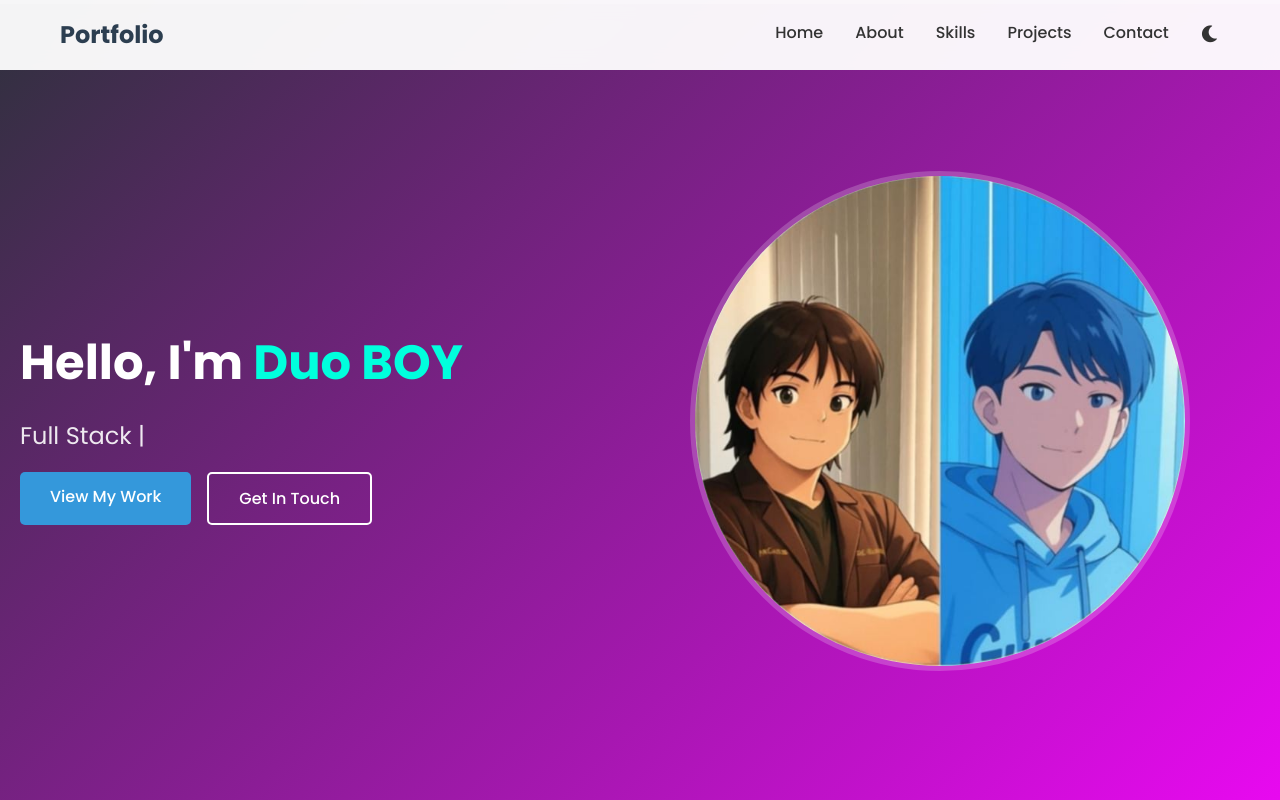
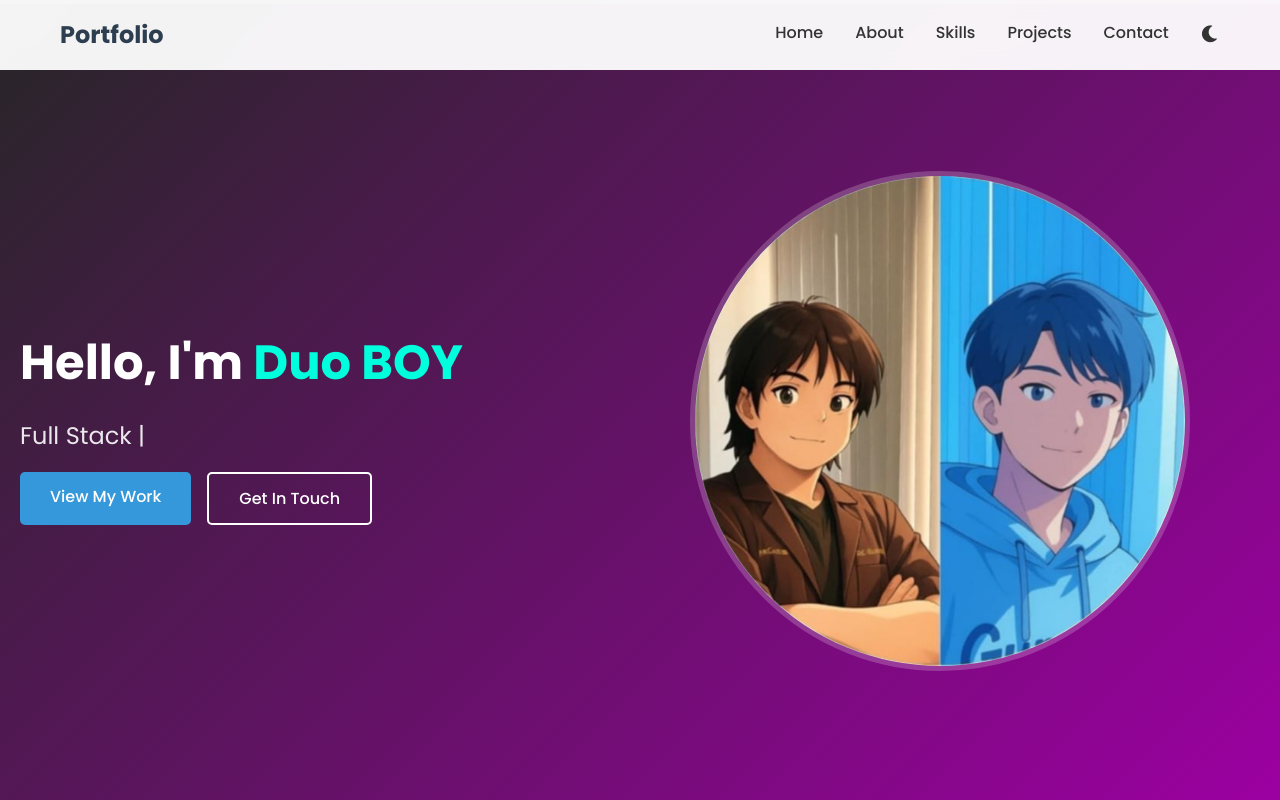
Before and after one commit to Nattasith0/portfolio-website-collaborations, a plain HTML site: page index.html in a window 1280 px wide. Shown: the top 800 px of the page. Drawn offline with Linux system fonts and the light colour scheme.

Commit message:
redeploy

```diff
--- a/css/style.css
+++ b/css/style.css
@@ -189,7 +189,7 @@ body {
     display: flex;
     align-items: center;
     padding: 100px 20px 50px;
-    background: linear-gradient(135deg, #2e313c 0%, #e809f0 100%);
+    background: linear-gradient(135deg, #262626 0%, #9c00a1 100%);
     color: white;
 }
 
```
